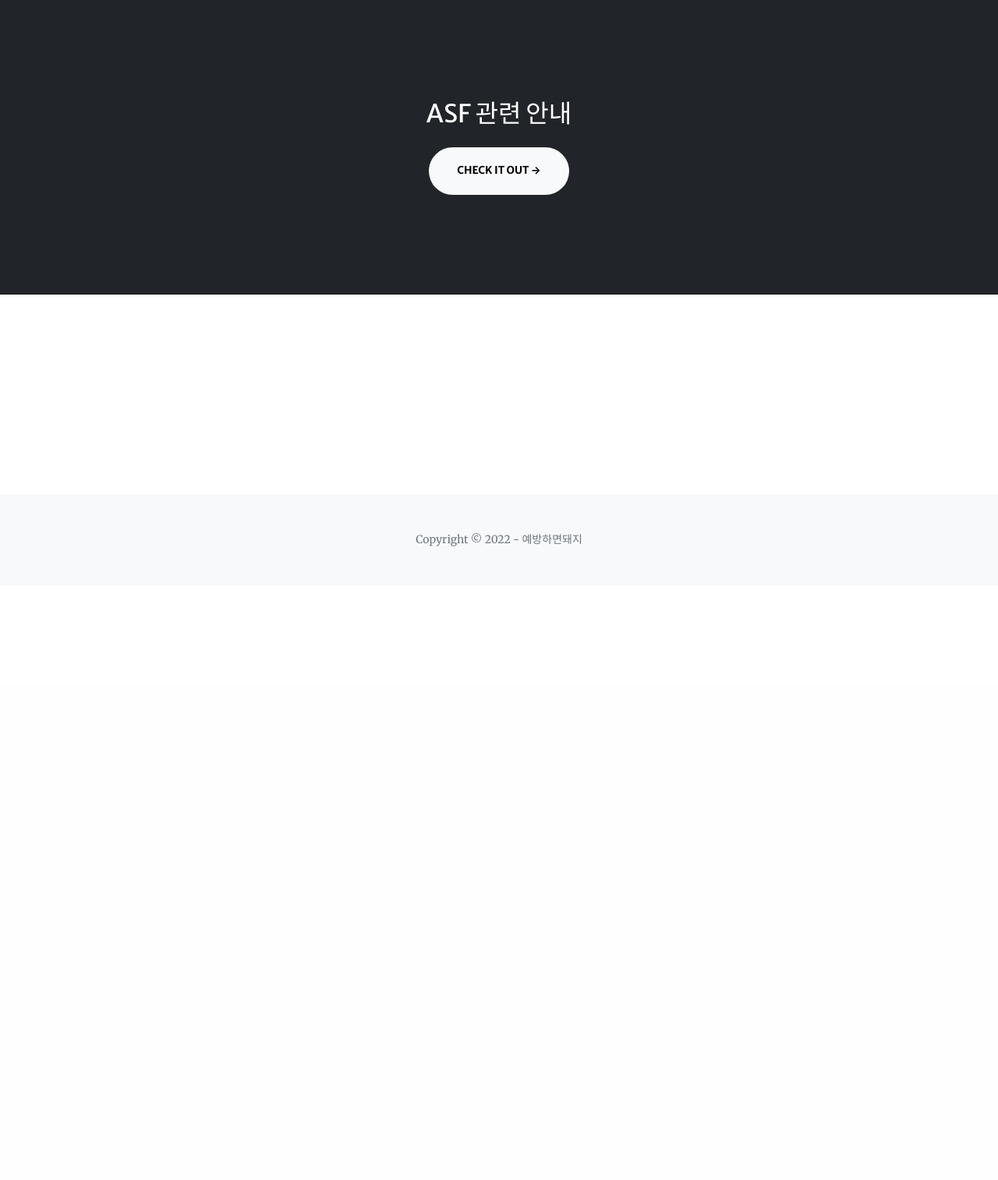
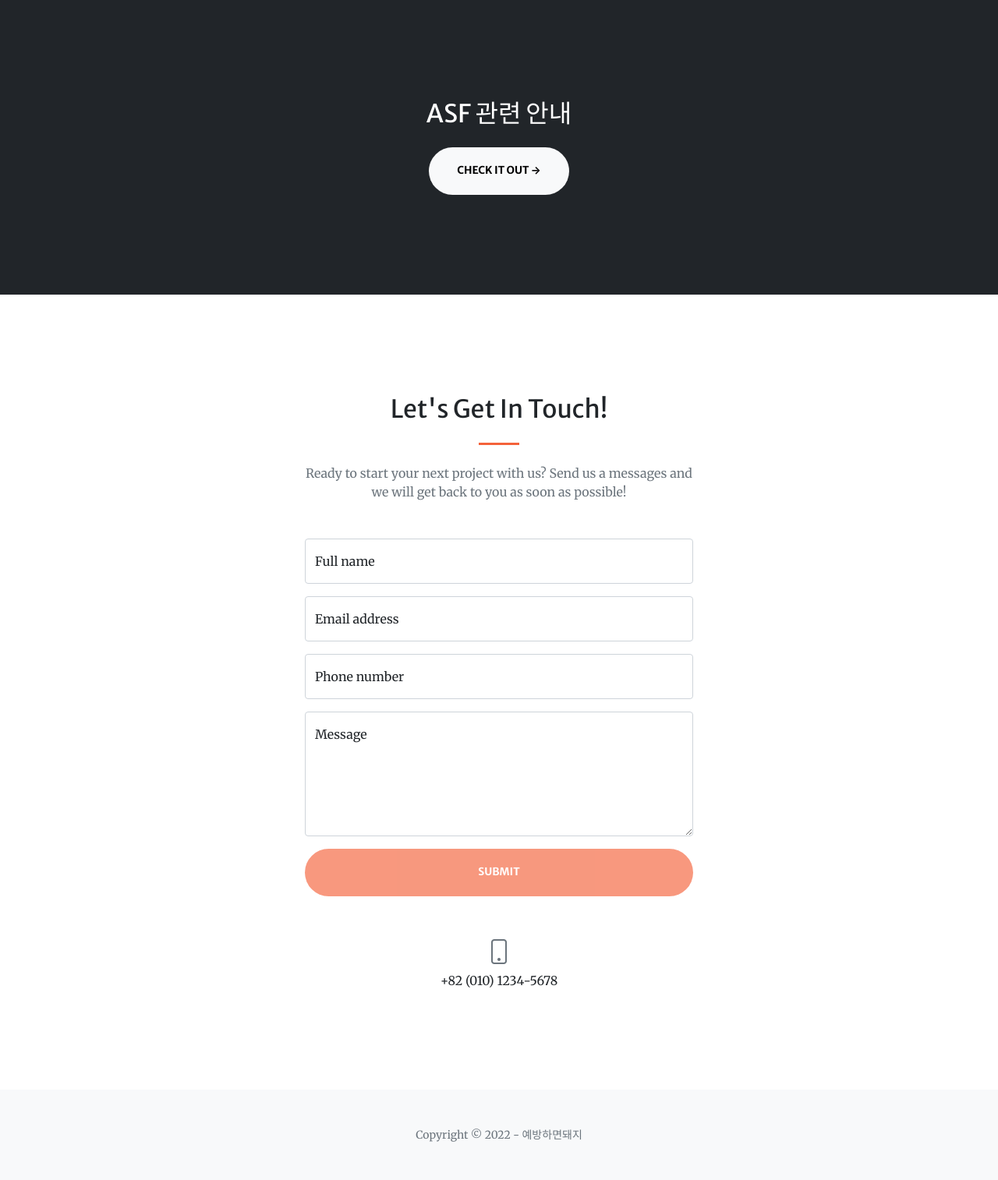
Before and after one commit to rightmemory1999/team_asf_bigdata, a Spring Boot app: page / in a window 1280 px wide. Shown: the part 2327-3841 px from the top of the page at 78% size. Before the commit the page ends 3028 px from the top, so only its background shows below. Run offline with Spring Boot 4, Linux system fonts and the light colour scheme; some libraries are stand-ins or nearby versions.

Commit message:
커밋 및 푸시

```diff
--- a/src/main/resources/templates/main.html
+++ b/src/main/resources/templates/main.html
@@ -38,7 +38,7 @@
                         <li class="nav-item"><a class="nav-link" href="#about">About</a></li>
                         <li class="nav-item"><a class="nav-link" href="#project">Project</a></li>
                         <li class="nav-item"><a class="nav-link" href="#guide">Guide</a></li>
-<!--                        <li class="nav-item"><a class="nav-link" href="#contact">Contact</a></li>-->
+                        <li class="nav-item"><a class="nav-link" href="#contact">Contact</a></li>
                     </ul>
                 </div>
             </div>
@@ -208,7 +208,7 @@
         </section>
         <!-- Contact-->
         <section class="page-section" id="contact">
-<!--            <div class="container px-4 px-lg-5">
+            <div class="container px-4 px-lg-5">
                 <div class="row gx-4 gx-lg-5 justify-content-center">
                     <div class="col-lg-8 col-xl-6 text-center">
                         <h2 class="mt-0">Let's Get In Touch!</h2>
@@ -217,44 +217,44 @@
                     </div>
                 </div>
                 <div class="row gx-4 gx-lg-5 justify-content-center mb-5">
-                    <div class="col-lg-6">-->
-                        <!-- * * * * * * * * * * * * * * *-->
-                        <!-- * * SB Forms Contact Form * *-->
-                        <!-- * * * * * * * * * * * * * * *-->
-                        <!-- This form is pre-integrated with SB Forms.-->
-                        <!-- To make this form functional, sign up at-->
-                        <!-- https://startbootstrap.com/solution/contact-forms-->
-                        <!-- to get an API token!-->
-<!--                        <form id="contactForm" data-sb-form-api-token="API_TOKEN">
-&lt;!&ndash;                            &lt;!&ndash; Name input&ndash;&gt;&ndash;&gt;
+                    <div class="col-lg-6">
+<!--                         * * * * * * * * * * * * * * *
+                         * * SB Forms Contact Form * *
+                         * * * * * * * * * * * * * * *
+                         This form is pre-integrated with SB Forms.
+                         To make this form functional, sign up at
+                         https://startbootstrap.com/solution/contact-forms
+                         to get an API token!-->
+                        <form id="contactForm" data-sb-form-api-token="API_TOKEN">
+<!--                            &lt;!&ndash; Name input&ndash;&gt;-->
                             <div class="form-floating mb-3">
                                 <input class="form-control" id="name" type="text" placeholder="Enter your name..." data-sb-validations="required" />
                                 <label for="name">Full name</label>
                                 <div class="invalid-feedback" data-sb-feedback="name:required">A name is required.</div>
                             </div>
-&lt;!&ndash;                            &lt;!&ndash; Email address input&ndash;&gt;&ndash;&gt;
+<!--                            &lt;!&ndash; Email address input&ndash;&gt;-->
                             <div class="form-floating mb-3">
                                 <input class="form-control" id="email" type="email" placeholder="name@example.com" data-sb-validations="required,email" />
                                 <label for="email">Email address</label>
                                 <div class="invalid-feedback" data-sb-feedback="email:required">An email is required.</div>
                                 <div class="invalid-feedback" data-sb-feedback="email:email">Email is not valid.</div>
                             </div>
-&lt;!&ndash;                            &lt;!&ndash; Phone number input&ndash;&gt;&ndash;&gt;
+<!--                            &lt;!&ndash; Phone number input&ndash;&gt;-->
                             <div class="form-floating mb-3">
                                 <input class="form-control" id="phone" type="tel" placeholder="(123) 456-7890" data-sb-validations="required" />
                                 <label for="phone">Phone number</label>
                                 <div class="invalid-feedback" data-sb-feedback="phone:required">A phone number is required.</div>
                             </div>
-&lt;!&ndash;                            &lt;!&ndash; Message input&ndash;&gt;&ndash;&gt;
+<!--                            &lt;!&ndash; Message input&ndash;&gt;-->
                             <div class="form-floating mb-3">
                                 <textarea class="form-control" id="message" type="text" placeholder="Enter your message here..." style="height: 10rem" data-sb-validations="required"></textarea>
                                 <label for="message">Message</label>
                                 <div class="invalid-feedback" data-sb-feedback="message:required">A message is required.</div>
                             </div>
-                            &lt;!&ndash; Submit success message&ndash;&gt;
-                            &lt;!&ndash;&ndash;&gt;
-                            &lt;!&ndash; This is what your users will see when the form&ndash;&gt;
-                            &lt;!&ndash; has successfully submitted&ndash;&gt;
+                            <!-- Submit success message-->
+                            <!---->
+                            <!-- This is what your users will see when the form-->
+                            <!-- has successfully submitted-->
                             <div class="d-none" id="submitSuccessMessage">
                                 <div class="text-center mb-3">
                                     <div class="fw-bolder">Form submission successful!</div>
@@ -263,12 +263,12 @@
                                     <a href="https://startbootstrap.com/solution/contact-forms">https://startbootstrap.com/solution/contact-forms</a>
                                 </div>
                             </div>
-                            &lt;!&ndash; Submit error message&ndash;&gt;
-                            &lt;!&ndash;&ndash;&gt;
-                            &lt;!&ndash; This is what your users will see when there is&ndash;&gt;
-                            &lt;!&ndash; an error submitting the form&ndash;&gt;
+                            <!-- Submit error message-->
+                            <!---->
+                            <!-- This is what your users will see when there is-->
+                            <!-- an error submitting the form-->
                             <div class="d-none" id="submitErrorMessage"><div class="text-center text-danger mb-3">Error sending message!</div></div>
-                            &lt;!&ndash; Submit Button&ndash;&gt;
+                            <!-- Submit Button-->
                             <div class="d-grid"><button class="btn btn-primary btn-xl disabled" id="submitButton" type="submit">Submit</button></div>
                         </form>
                     </div>
@@ -276,10 +276,10 @@
                 <div class="row gx-4 gx-lg-5 justify-content-center">
                     <div class="col-lg-4 text-center mb-5 mb-lg-0">
                         <i class="bi-phone fs-2 mb-3 text-muted"></i>
-                        <div>+1 (555) 123-4567</div>
+                        <div>+82 (010) 1234-5678</div>
                     </div>
                 </div>
-            </div>-->
+            </div>
         </section>
                 <!-- Footer-->
                 <footer class="bg-light py-5">
```
